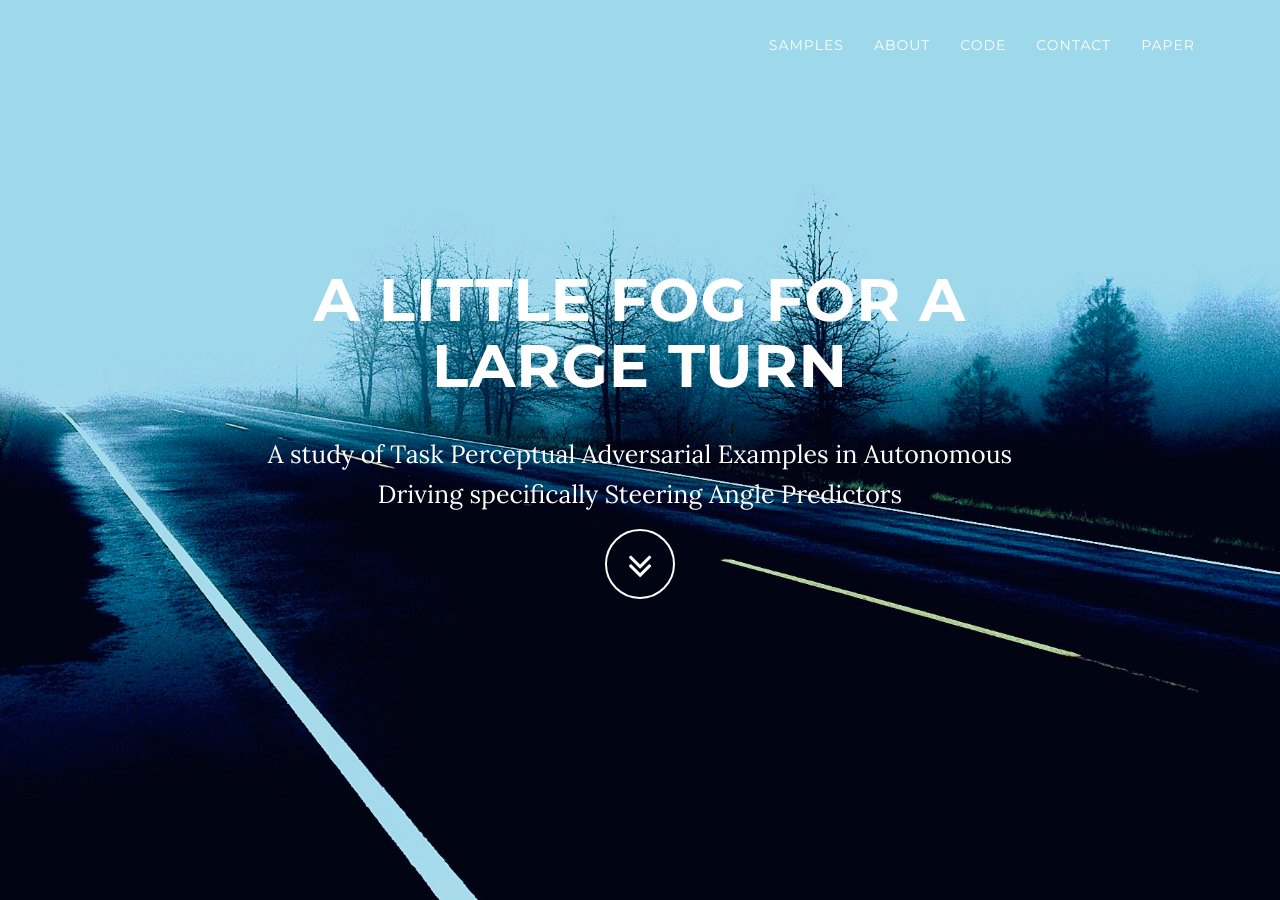
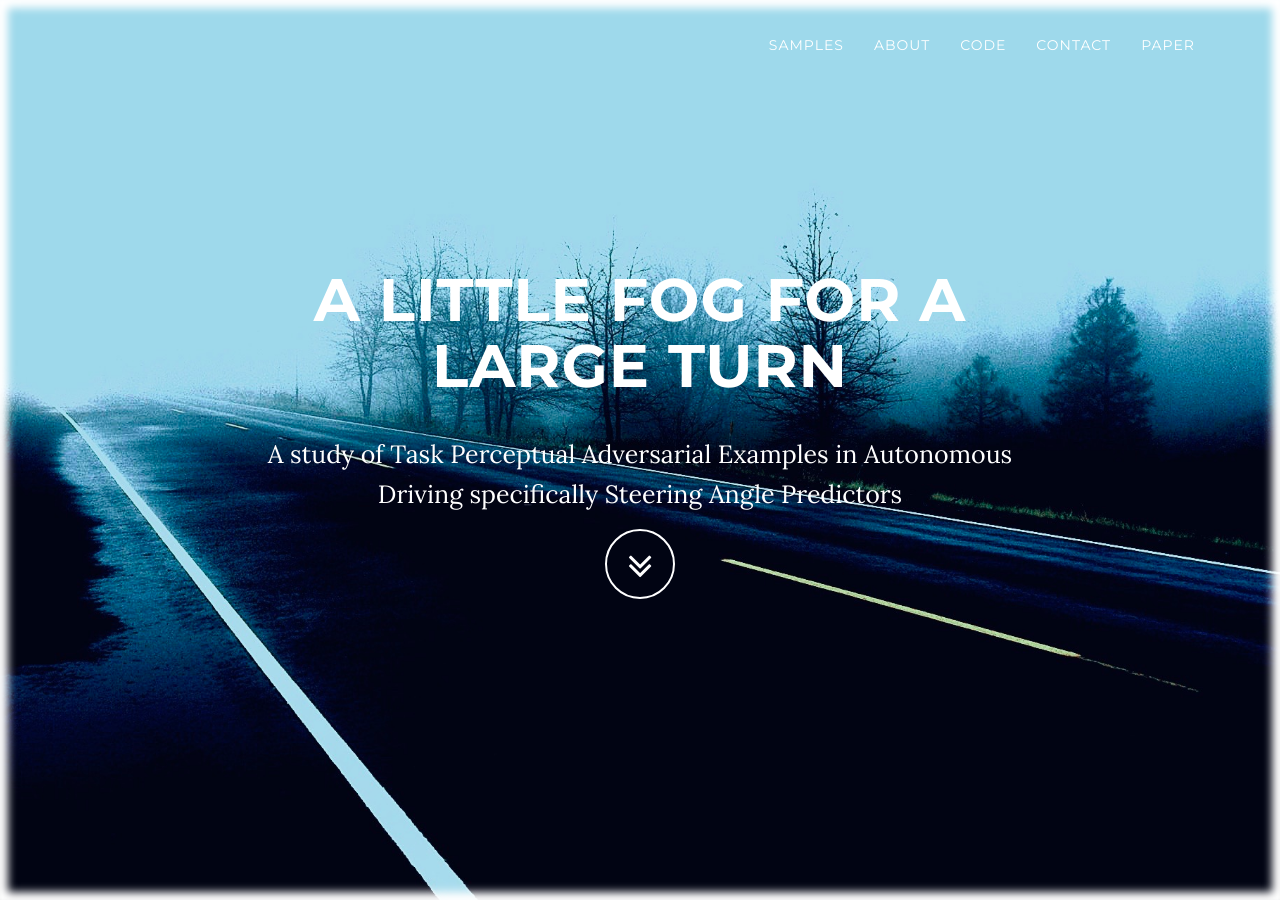
Before and after one commit to code-Assasin/website_little_fog, a Jekyll site: the page built from index.html, in a window 1280 px wide and 900 px high. Built offline with Jekyll 4.4.1, drawn with Linux system fonts in a browser that asks for light colours.

Commit message:
Update grayscale.css

```diff
--- a/_includes/css/grayscale.css
+++ b/_includes/css/grayscale.css
@@ -144,6 +144,7 @@ a:focus {
     -moz-background-size: cover;
     background-size: cover;
     -o-background-size: cover;
+    box-shadow: 0 0 8px 8px white inset;
 }
 
 .intro .intro-body {
```
